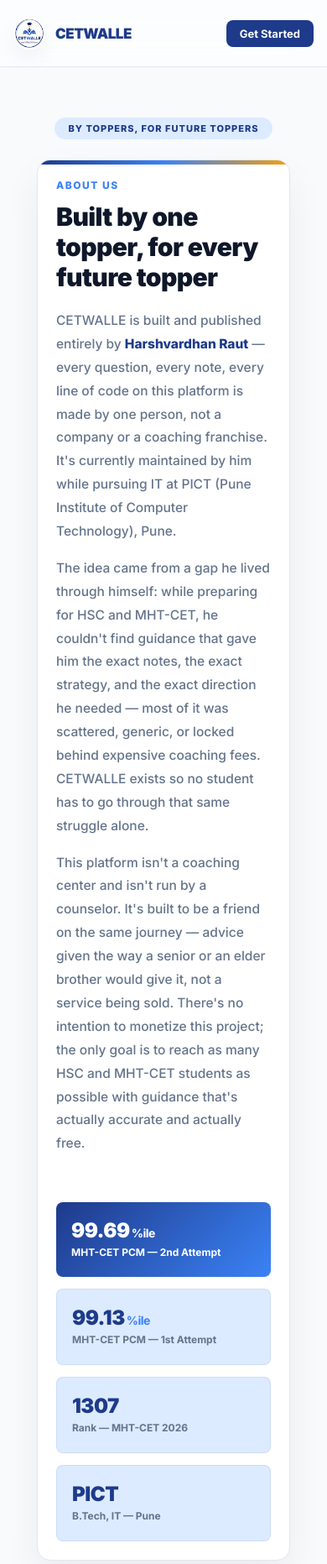
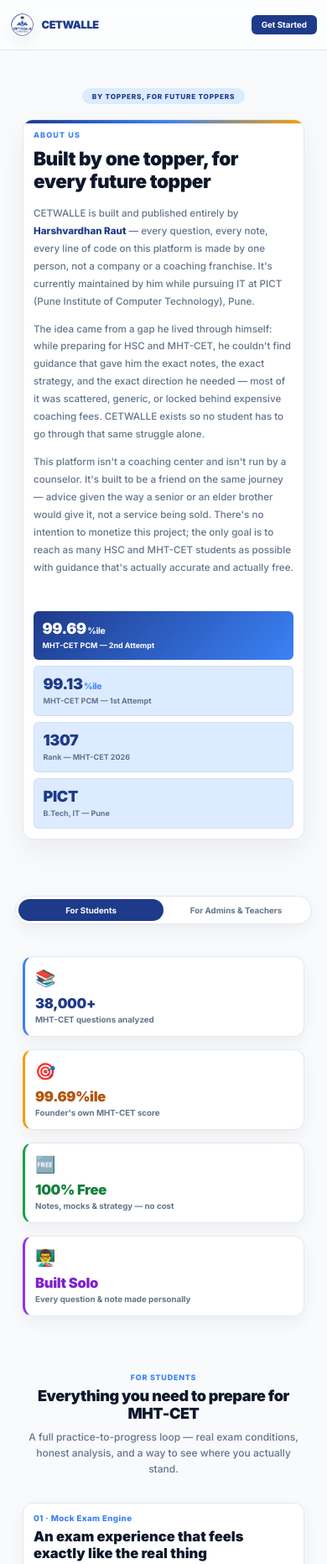
Before and after one commit to omya6652-art/Project-CETWALLE-INFO, a plain HTML site: page index.html in a window 390 px wide. Shown: the top 1863 px of the page at 84% size. Drawn offline with Linux system fonts and the light colour scheme.

Commit message:
Update index.html

```diff
--- a/index.html
+++ b/index.html
@@ -976,14 +976,34 @@
   }
 
   @media (max-width: 560px) {
+    .container { padding: 0 12px; }
     .nav-brand-text { font-size: 17px; }
     .nav-logo-img { height: 38px; width: 38px; }
     .nav-cta { padding: 8px 16px; font-size: 13px; }
-    .about-stats { grid-template-columns: 1fr; }
-    .about-card { padding: 22px; }
+    .about-stats { grid-template-columns: 1fr; gap: 10px; }
+    .about-card { padding: 16px; }
+    .about-stat-card { padding: 16px 14px; }
     .audience-toggle button { padding: 10px 12px; font-size: 13px; }
     .cta-panel { padding: 36px 22px; }
     .overview-grid { grid-template-columns: 1fr; }
+    .overview-card { padding: 18px 16px; }
+    .feature-block { padding: 16px; }
+    .feature-block-full { padding: 16px; }
+    .admin-intro-card { padding: 16px; }
+    .admin-closing-card { padding: 18px; }
+    .trust-card { padding: 20px 16px; }
+  }
+
+  /* ---------- Mobile-wide scale-down: shrink everything uniformly ---------- */
+  @media (max-width: 768px) {
+    body { zoom: 0.75; }
+  }
+
+  /* Fallback for browsers without zoom support (e.g. Firefox) */
+  @supports not (zoom: 1) {
+    @media (max-width: 768px) {
+      html { -moz-transform: scale(0.75); -moz-transform-origin: 0 0; width: 133.33%; }
+    }
   }
 
   /* ---------- Focus visibility ---------- */
@@ -997,12 +1017,12 @@
 
   <!-- ============ NAVBAR ============ -->
   <nav class="navbar">
-    <a href="https://cetwalle.in.net" class="nav-brand" style="text-decoration:none;color:inherit;">
+    <div class="nav-brand">
       <span class="nav-logo-wrap">
         <img src="CETWALLE_homepage_logo_image.png" alt="CETWALLE logo" class="nav-logo-img">
       </span>
       <span class="nav-brand-text">CETWALLE</span>
-    </a>
+    </div>
     <div class="nav-links">
       <a href="#overview">Overview</a>
       <a href="#features">Features</a>
@@ -1423,7 +1443,7 @@
     <div class="cta-panel">
       <h2 id="ctaHeading">Ready to start preparing the smart way?</h2>
       <p id="ctaSubtext">Free mocks, free notes, and a strategy built from 38,000+ analyzed questions — everything you need is already here.</p>
-      <a href="https://cetwalle.in.net" class="btn-solid" id="ctaButton">Start Practicing Free</a>
+      <a href="#" class="btn-solid" id="ctaButton">Start Practicing Free</a>
     </div>
   </section>
 
```
